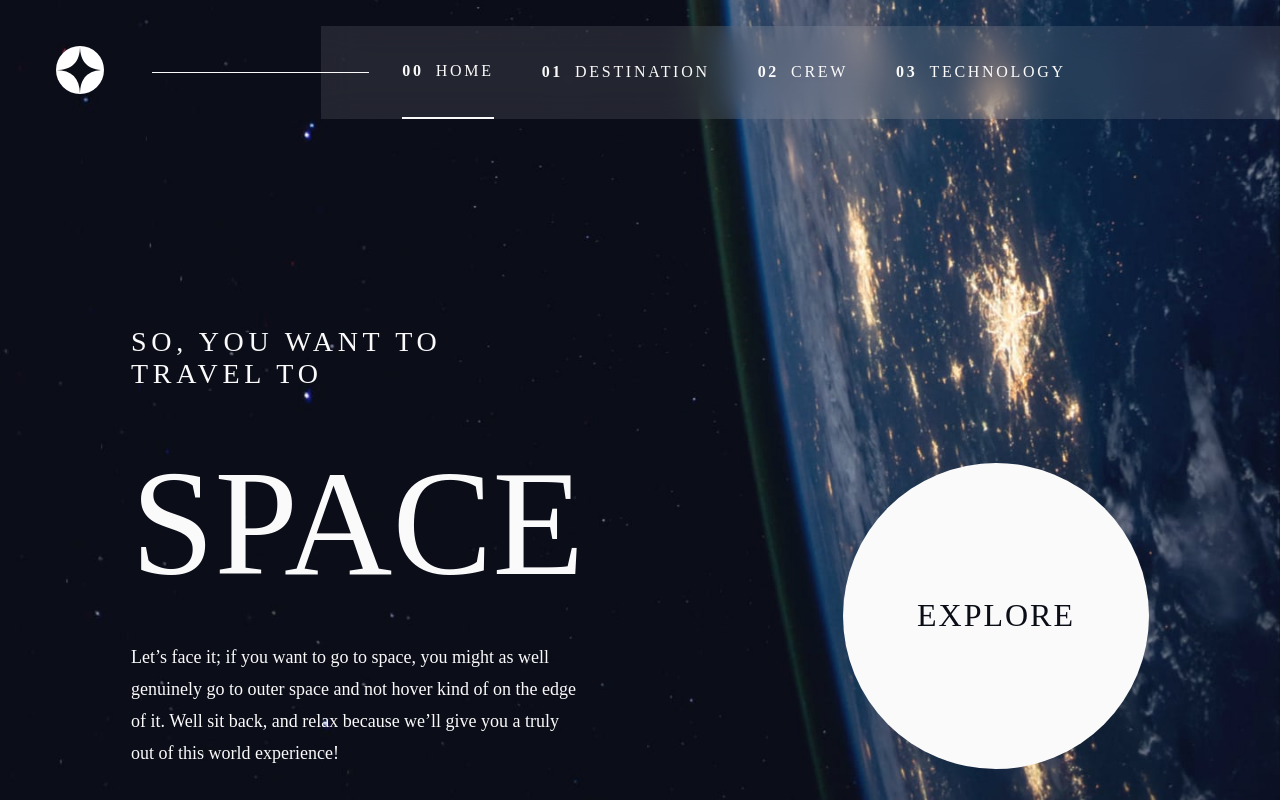
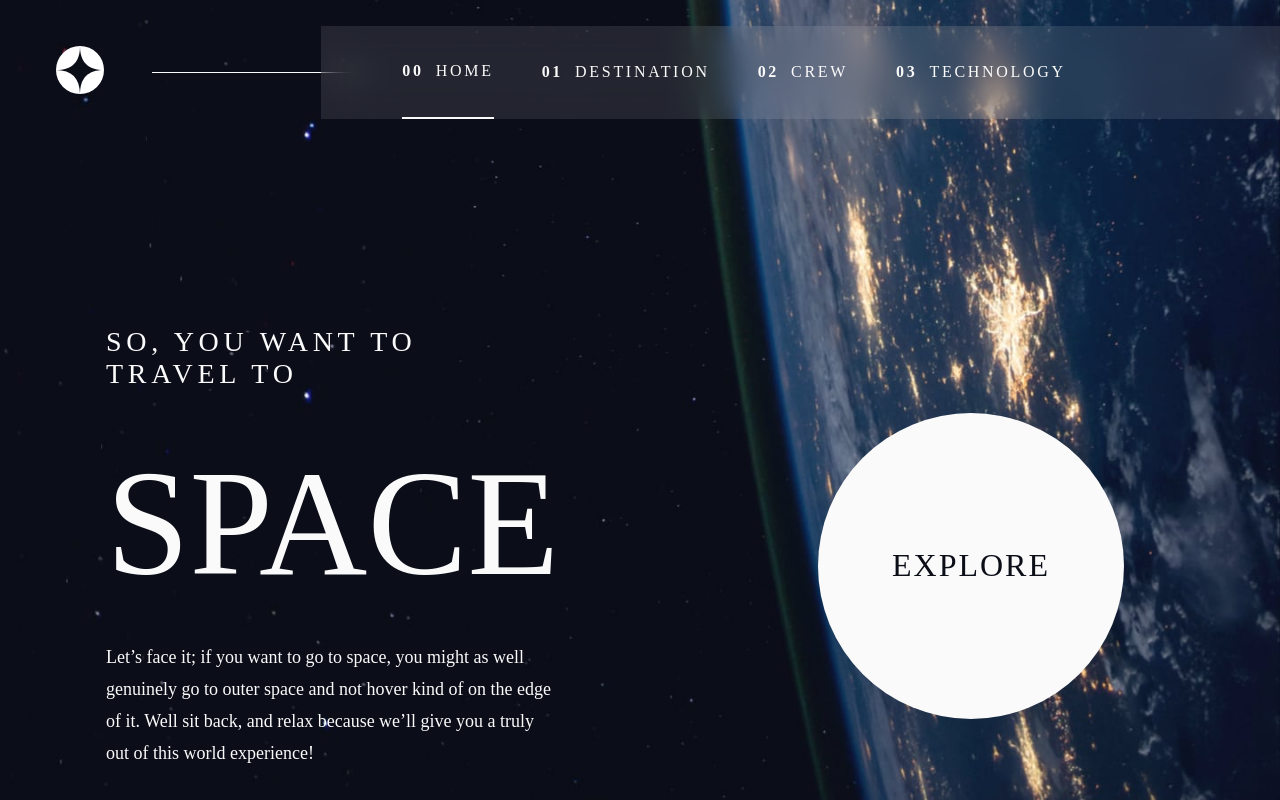
Before and after one commit to adamkula1/Space-Tourism, a React (Create React App) app: page / in a window 1280 px wide. Built offline with nearby package versions, Linux system fonts and the light colour scheme.

Commit message:
add animation and small changes

```diff
--- a/package.json
+++ b/package.json
@@ -17,10 +17,13 @@
     "@types/node": "^16.11.27",
     "@types/react": "^18.0.5",
     "@types/react-dom": "^18.0.1",
+    "framer-motion": "^6.3.3",
     "react": "^18.0.0",
+    "react-animated-routes": "^0.1.0",
     "react-dom": "^18.0.0",
     "react-router-dom": "^6.3.0",
     "react-scripts": "5.0.1",
+    "react-transition-group": "^4.4.2",
     "styled-components": "^5.3.5",
     "web-vitals": "^2.1.4"
   },
--- /dev/null
+++ b/src/assets/css/AnimatedPage.tsx
@@ -0,0 +1,23 @@
+import { motion } from "framer-motion";
+
+const animations = {
+  initial: { opacity: 0, x: -100 },
+  animate: { opacity: 1, x: 0 },
+  exit: { opacity: 0, x: 100 },
+};
+
+const AnimatedPage = ({ children }:any) => {
+  return (
+    <motion.div
+      variants={animations}
+      initial="initial"
+      animate="animate"
+      exit="exit"
+      transition={{ duration: 1 }}
+    >
+      {children}
+    </motion.div>
+  );
+};
+
+export default AnimatedPage;
--- a/src/assets/css/index.css
+++ b/src/assets/css/index.css
@@ -42,6 +42,37 @@ li {
   color: #0B0D17 !important;
 }
 
+/* Animation router*/
+.fadeIn {
+  animation: 0.5s fadeIn forwards;
+}
+
+.fadeOut {
+  animation: 0.5s fadeOut forwards;
+}
+
+@keyframes fadeIn {
+  from {
+    opacity: 0;
+    transform: translate(-20px, 0);
+  }
+  to {
+    opacity: 1;
+    transform: translate(0px, 0px);
+  }
+}
+
+@keyframes fadeOut {
+  from {
+    opacity: 1;
+    transform: translate(0px, 0px);
+  }
+  to {
+    transform: translate(-20px, 0);
+    opacity: 0;
+  }
+}
+
 
 
 
--- a/src/components/Navigation.tsx
+++ b/src/components/Navigation.tsx
@@ -1,8 +1,9 @@
-import React, { useState } from 'react'
+import React, { useEffect, useState } from 'react'
 import styled from "styled-components";
-import { NavLink } from 'react-router-dom';
+import { NavLink, Route, Routes, useLocation } from 'react-router-dom';
 import MenuIcon from '@mui/icons-material/Menu';
 import ClearIcon from '@mui/icons-material/Clear';
+import AnimatedPage from '../assets/css/AnimatedPage';
 
 
 const Nav = styled.header`
@@ -38,6 +39,7 @@ const List = styled.ul`
     background: hsl(0 0% 100% / 0.1);
     backdrop-filter: blur(1rem);
     align-items: center;
+    z-index: 1;
     @media only screen and (max-width: 1024px) {
         padding-right: 5%;
     }
@@ -112,7 +114,6 @@ const MenuNav = styled.button`
 const Logo = styled.div``;
 
 const Navigation = () => {
-
     const [navbarOpen, setNavbarOpen] = useState(false)
 
     const handleToggle = () => {
@@ -140,7 +141,6 @@ const Navigation = () => {
             )}
         </MenuNav>
     </Nav>
-
     </>
   )
 }
--- a/src/pages/Crew.tsx
+++ b/src/pages/Crew.tsx
@@ -3,6 +3,7 @@ import styled from "styled-components";
 import Navigation from '../components/Navigation'
 import BgCrew from '../assets/crew/background-crew-desktop.jpg'
 import data from '../data.json'
+import AnimatedPage from '../assets/css/AnimatedPage';
 
 const Wrapper = styled.div`
     background-image: url(${BgCrew});
@@ -15,11 +16,13 @@ const Wrapper = styled.div`
 `;
 
 const Main = styled.main`
+  max-width: 1440px;
   height: 85.9vh;
   margin: auto;
   display: flex;
   flex-direction: row;
-  justify-content: space-evenly;
+  /* justify-content: space-evenly; */
+  justify-content: space-between;
   align-items: flex-end;
   align-content: flex-end;
   color: #fafafa;
@@ -43,6 +46,9 @@ const Content = styled.section`
     margin: auto;
     margin-bottom: 0;
     height: auto;
+  }
+  @media only screen and (max-width: 520px) {
+    padding: 0 1.5rem;
   }
   @media only screen and (max-width: 375px) {
     order: 4;
@@ -92,7 +98,7 @@ const PostTitle = styled.h5`
   gap: var(--gap, 3rem);
   @media only screen and (max-width: 1120px) {
     margin-bottom: 4rem;
-    text-align: left;
+    text-align: center;
   }
   @media only screen and (max-width: 768px) {
     text-align: center;
@@ -161,13 +167,11 @@ const Text = styled.p`
 
 
 const Container = styled.section`
-  @media only screen and (max-width: 1120px) {
-    width: 90%;
-  }
+  padding: 0 1.5rem;
   @media only screen and (max-width: 375px) {
     order: 2;
     display: flex;
-    flex-direction: column;
+    flex-direction: column-reverse;
   }
 `;
 
@@ -224,19 +228,20 @@ const Destination = () => {
   const { name, images, role, bio } = crews[value];
 
   return (
-    <>
     <Wrapper>
         <Navigation />
       <Main>
+
           <PostTitleMobile><Span>02</Span>Meet your crew</PostTitleMobile>
           <Container>
+          <AnimatedPage>
             <PostTitle><Span>02</Span>Meet your crew</PostTitle>
             <Rank>Commander</Rank>
             <Title>{name}</Title>
             <Content>
                 <Text>{bio}</Text>
             </Content>
-
+          </AnimatedPage>
            <List>
               {crews.map((person, index) => (
                 <ListItem key={index}>
@@ -246,13 +251,11 @@ const Destination = () => {
               ))}
             </List>
           </Container>
-
           <ImgContent>
             <Img src={images.png} title={name} alt={name} />
           </ImgContent>
       </Main>
     </Wrapper>
-    </>
   )
 }
 
--- a/src/pages/Destination.tsx
+++ b/src/pages/Destination.tsx
@@ -1,9 +1,10 @@
 import { useState } from 'react'
-import styled from "styled-components";
+import styled, { keyframes } from "styled-components";
 import Navigation from '../components/Navigation'
 import BgDestination from '../assets/destination/background-destination-desktop.jpg'
 import data from '../data.json'
 import { NavLink } from 'react-router-dom';
+import AnimatedPage from '../assets/css/AnimatedPage';
 
 const Wrapper = styled.div`
     background-image: url(${BgDestination});
@@ -119,7 +120,6 @@ const Link = styled.a`
   }
 `;
 
-
 const Span = styled.span`
   margin-right: 1.5rem;
   font-weight: bold;
@@ -162,12 +162,24 @@ const Container = styled.section`
 
 const Distance = styled.div``;
 const Time = styled.div``;
+
+const rotation = keyframes`
+  from {
+    transform: rotate(0deg);
+  }
+  to {
+    transform: rotate(359deg);
+  }
+`
+
 const Img = styled.img`
+  animation: ${rotation} 140s infinite linear;
   @media only screen and (max-width: 768px) {
       width: 60%;
       height: auto;
     }
 `;
+
 
 
 const Destination = () => {
@@ -181,7 +193,6 @@ const Destination = () => {
 
 
   return (
-    <>
     <Wrapper>
         <Navigation />
       <Main>
@@ -189,7 +200,6 @@ const Destination = () => {
             <PostTitle><Span>01</Span>Pick your destination</PostTitle>
             <Img src={images.png} title={name} alt={name} />
           </Container>
-
           <Content>
             <List>
               {destinations.map((planet, index) => (
@@ -200,6 +210,7 @@ const Destination = () => {
                 </ListItem>
               ))}
             </List>
+            <AnimatedPage>
             <Title>{name}</Title>
             <Text>{description}</Text>
 
@@ -214,10 +225,11 @@ const Destination = () => {
                 <SubheadingTwo>{travel}</SubheadingTwo>
               </Time>
             </Wrap>
+            </AnimatedPage>
           </Content>
       </Main>
     </Wrapper>
-    </>
+
   )
 }
 
--- a/src/pages/Home.tsx
+++ b/src/pages/Home.tsx
@@ -1,9 +1,10 @@
 import React from 'react'
-import styled from "styled-components";
+import styled, { keyframes } from "styled-components";
 import Navigation from '../components/Navigation'
 import BgHome from '../assets/home/background-home-desktop.jpg'
 import BgHomeDevice from '../assets/home/background-home-tablet.jpg'
 import { useNavigate } from 'react-router-dom';
+import AnimatedPage from '../assets/css/AnimatedPage';
 
 const Wrapper = styled.div`
     background-image: url(${BgHome});
@@ -17,9 +18,6 @@ const Wrapper = styled.div`
     @media only screen and (max-width: 1024px) {
       background-image: url(${BgHomeDevice});
       background-position-y: center;
-    }
-    @media only screen and (max-width: 768px) {
-      background-position-y: 3rem;
     }
 `;
 
@@ -35,7 +33,11 @@ const Main = styled.main`
     align-items: center;
     margin-top: 3rem;
     text-align: center;
-    gap: 8rem;
+    gap: 4rem;
+  }
+
+  @media only screen and (max-width: 768px) {
+    gap: 2rem;
   }
   @media only screen and (max-width: 520px) {
     margin-top: 2rem;
@@ -99,20 +101,38 @@ const Text = styled.p`
   }
 `;
 
+const CircleAnimation = styled.div`
+  display: flex;
+  width: 406px;
+  height: 406px;
+`
+
 const Circle = styled.div`
   display: flex;
   align-items: center;
   justify-content: center;
+  margin: auto;
   width: 242px;
   height: 242px;
   background-color: #fafafa;
   padding: 2em;
-  border-radius: 100%;
+  border-radius: 50%;
   cursor: pointer;
+  &:hover,
+  &:focus {
+    border: 50px solid #ffffff26;
+    -webkit-background-clip: padding-box;
+    background-clip: padding-box;
+    transition: border 0.40s linear;
+    animation-iteration-count: infinite;
+  }
   @media only screen and (max-width: 768px) {
     padding: 0;
   }
 `;
+
+
+
 
 const Home = () => {
 
@@ -123,15 +143,19 @@ const Home = () => {
             <Navigation />
             <Main>
               <Content>
+              <AnimatedPage>
                 <PostTitle>So, you want to travel to</PostTitle>
                 <Title>Space</Title>
                 <Text>Let’s face it; if you want to go to space, you might as well genuinely go to outer space and not hover kind of on the edge of it.
                   Well sit back, and relax because we’ll give you a truly out of this world experience!
                 </Text>
+                </AnimatedPage>
               </Content>
+              <CircleAnimation>
               <Circle>
                 <Button onClick={() => navigate("/destination")}>Explore</Button>
               </Circle>
+              </CircleAnimation>
             </Main>
          </Wrapper>
   )
--- a/src/pages/Technology.tsx
+++ b/src/pages/Technology.tsx
@@ -4,6 +4,7 @@ import Navigation from '../components/Navigation'
 import BgTechnology from '../assets/technology/background-technology-desktop.jpg'
 import BgTechnologyDevice from '../assets/technology/background-technology-tablet.jpg'
 import data from '../data.json'
+import AnimatedPage from '../assets/css/AnimatedPage';
 
 const Wrapper = styled.div`
     background-image: url(${BgTechnology});
@@ -242,13 +243,14 @@ const Destination = () => {
                     ))}
                 </List>
                 <Wrap>
+                <AnimatedPage>
                     <Desc>The technology ...</Desc>
                     <Title>{name}</Title>
                     <Text>{description}</Text>
+                    </AnimatedPage>
                 </Wrap>
             </PreSection>
           </Content>
-
           <Container>
             <Img src={images.portrait} title={name} alt={name} />
             <ImgDevice src={images.landscape} title={name} alt={name} />
```
Also changed, not shown: src/assets/css/AnimatedImage.tsx (added, +23 -0 lines), 1 other file (tests, documents, lock files or other folders).
